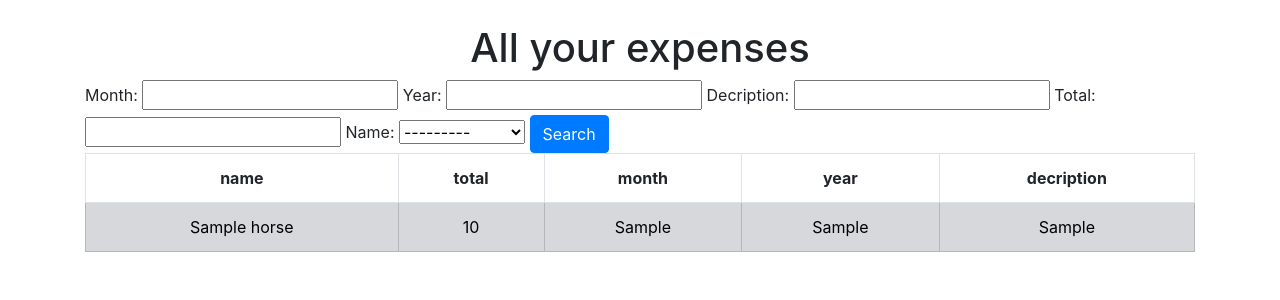
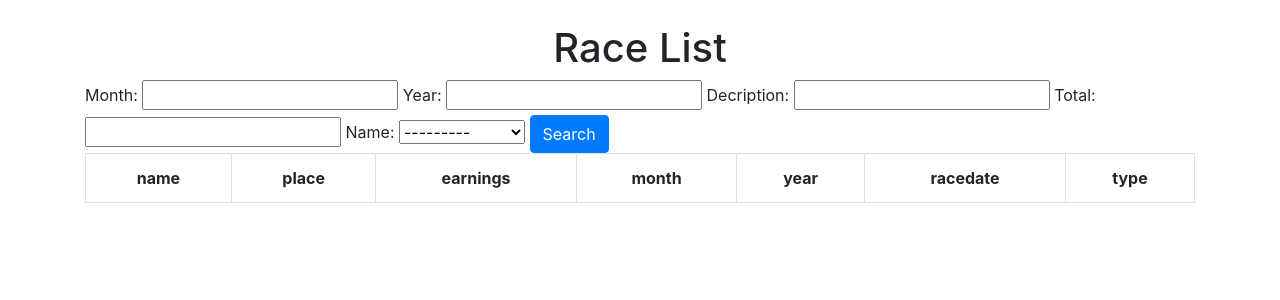
Before and after one commit to littlemac23/WorkingHorse, a Django app: page /display_expense in a window 1280 px wide. Shown: the part 56-356 px from the top of the page. Run offline with Django 4.2, Linux system fonts and the light colour scheme; tables that the repository leaves empty hold one stand-in row (values such as "Sample post"); lists and menus that the app fills with data are empty.

Commit message:
test expense

```diff
--- a/home/templates/expense/display_expense.html
+++ b/home/templates/expense/display_expense.html
@@ -3,33 +3,36 @@
 
 {% block content %}
 
-<h1><center>All your expenses</center></h1>
-<form method="GET">
+<h1><center>Race List</center></h1>
+<form  method="GET">
   {{myFilter.form}}
   <button class="btn btn-primary" type="submit">Search</button>
 </form>
 
 
+
 <table class="table table-bordered"  >
   <tr>
     <th><center>name</center></th>
-    <th><center>total</center></th>
+    <th><center>place</center></th>
+    <th><center>earnings</center></th>
     <th><center>month</center></th>
     <th><center>year</center></th>
-    <th><center>decription</center></th>
-
+    <th><center>racedate</center></th>
+    <th><center>type</center></th>
   </tr>
 
-  {% for i in expense_list %}
+  {% for i in race_list %}
       <tr class="table-secondary">
 
         <td><center>{{ i.name }}</center></td>
-        <td><center>{{ i.total }}</center></td>
+        <td><center>{{ i.finish }}</center></td>
+        <td><center>{{ i.earning }}</center></td>
         <td><center>{{ i.month }}</center></td>
         <td><center>{{ i.year }}</center></td>
-        <td><center>{{ i.decription }}</center></td>
-
-
+        <td><center>{{ i.raceDate }}</center></td>
+        <td><center>{{ i.type }}</center></td>
+        <td align="right"><center><a href = "{% url 'edit_race' i.id %}"  class="btn btn-outline-secondary">edit</a></center></td>
       </tr>
 
   {% endfor %}
```
